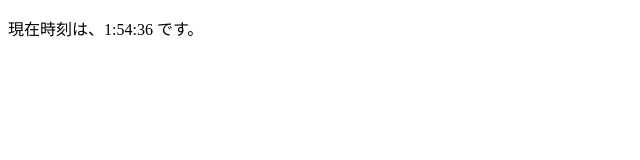
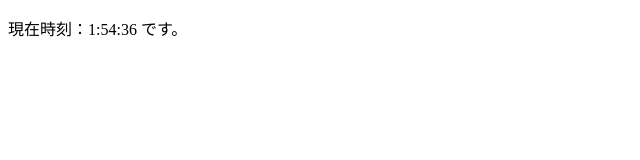
Before and after one commit to Ayaka2000/webTechnologyBKadaiC, a plain HTML site: page index.html in a window 1280 px wide. Shown: the full height of the page, 0-640 px from the left. Drawn offline with Linux system fonts and the light colour scheme.

Commit message:
Update index.html

```diff
--- a/index.html
+++ b/index.html
@@ -6,7 +6,7 @@
   </head>
   <body>
     <p id="ClockArea">
-      表示
+      時計が表示されるまでお待ちください……
     </p>
     <script>
       function Clock(){
@@ -14,7 +14,7 @@
 	  var nowHour = nowTime.getHours(); // 時を抜き出す
 	  var nowMin  = nowTime.getMinutes(); // 分を抜き出す
 	  var nowSec  = nowTime.getSeconds(); // 秒を抜き出す
-	  var msg = "現在時刻は、" + nowHour + ":" + nowMin + ":" + nowSec + " です。";
+	  var msg = "現在時刻：" + nowHour + ":" + nowMin + ":" + nowSec + " です。";
 	  document.getElementById("ClockArea").innerHTML = msg;
       }
       setInterval('Clock()',1000)
```
